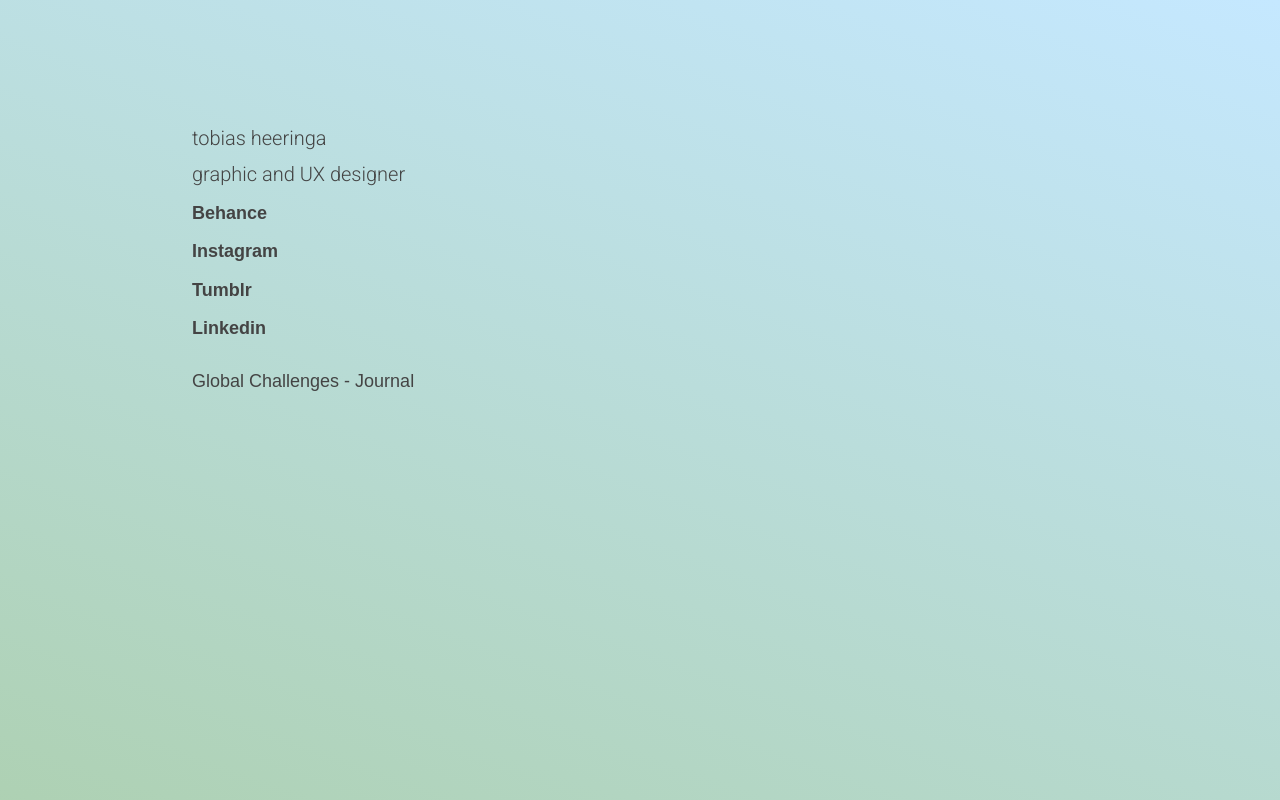
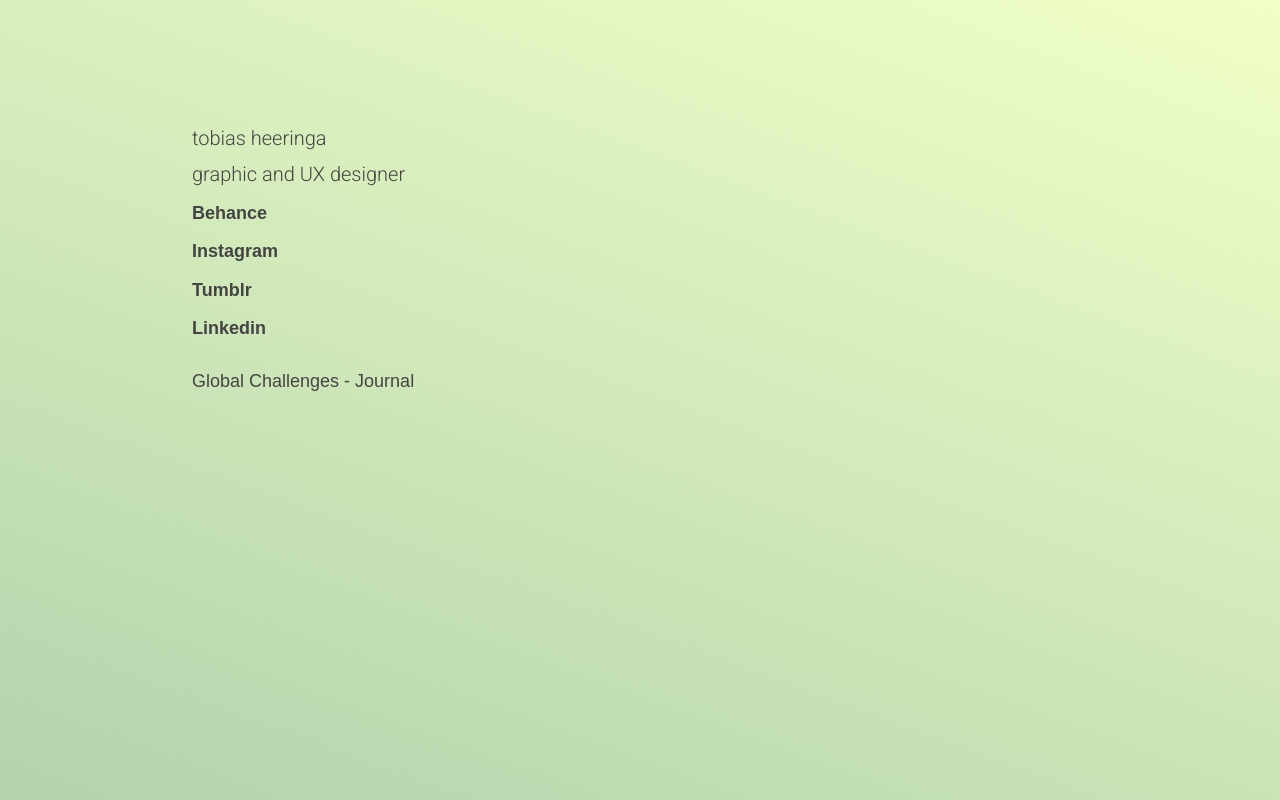
Before and after one commit to tsheeringa/portfolio, a plain HTML site: page index.html in a window 1280 px wide. Drawn offline with Linux system fonts and the light colour scheme; a web font is replaced by a local one.

Commit message:
Update style.css

```diff
--- a/style.css
+++ b/style.css
@@ -26,7 +26,7 @@
        font-size: 18px;
        color: #444;
        background: linear-gradient(20deg, #FFE9FE, #c5e8ff);
-       background: linear-gradient(20deg, #abceaa, #c5e8ff);
+       background: linear-gradient(20deg, #abceaa, #f1ffc7);
        background-size: 100% 245%;
    }
 
```
